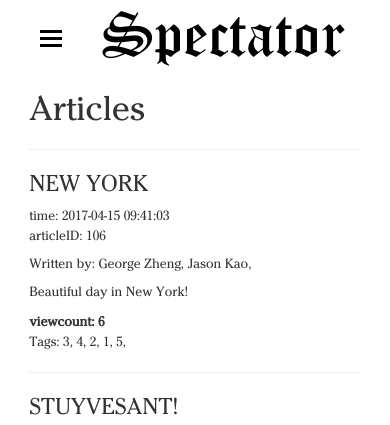
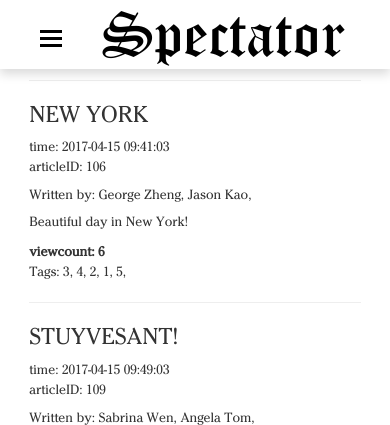
Before and after one commit to stuyspec/stuyspec2017, a Flask app: page / in a window 390 px wide. Shown: the top 425 px of the page. Run offline with Flask 2, Linux system fonts and the light colour scheme; some libraries are stand-ins or nearby versions.

Commit message:
fixed collapsed nav fixedtop

```diff
--- a/app/static/css/custom.css
+++ b/app/static/css/custom.css
@@ -172,6 +172,8 @@
 
 .fixed-topnav {
     position: fixed;
+    top: 0;
+    width: 100%;
     /* the following line of code removes text blur under the box shadow, credits to nyr. */
     box-shadow: 0 5px 10px 0 rgba(0,0,0,0.15),
                 0 -5px 3px -10px #fff;
@@ -270,6 +272,15 @@
         display: none;
     }
 
+    .navbar {
+        position: fixed;
+        top: 0;
+        width: 100%;
+        /* the following line of code removes text blur under the box shadow, credits to nyr. */
+        box-shadow: 0 5px 10px 0 rgba(0,0,0,0.15),
+                    0 -5px 3px -10px #fff;
+    }
+
     .navbar-header {
         margin: 0;
     }
```
